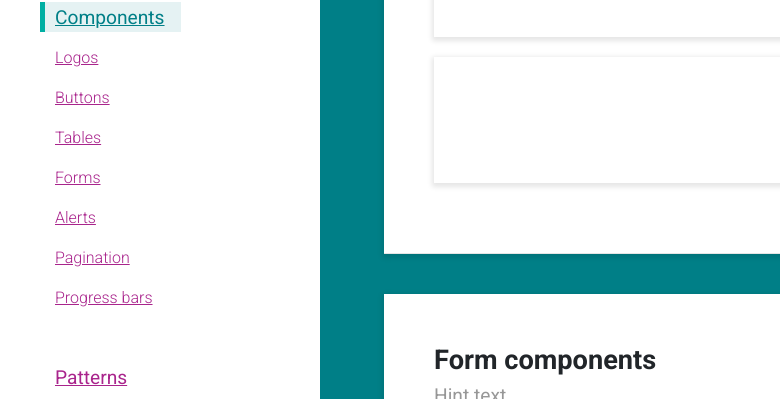
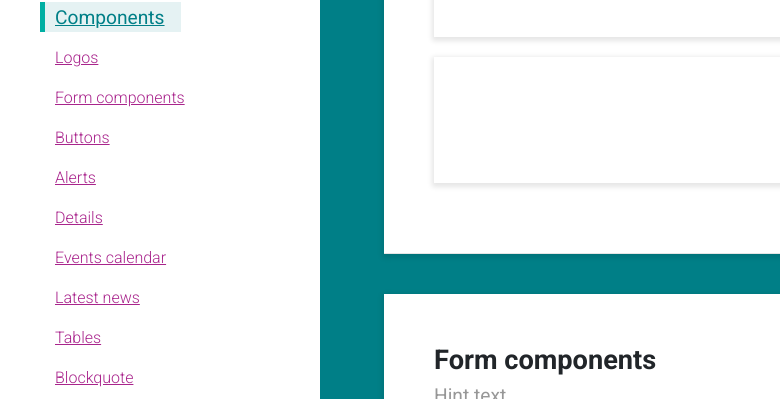
Before and after one commit to yminiawi/broxbourne-design-system, a website: page app/components.html in a window 1280 px wide. Shown: the part 384-783 px from the top of the page, 0-780 px from the left. Drawn offline with nearby package versions, Linux system fonts and the light colour scheme; files that its build step writes are made by us from their sources.

Commit message:
re-organised the navigation in components

```diff
--- a/app/components.html
+++ b/app/components.html
@@ -82,12 +82,16 @@
               <ul class="navigation nav flex-column">
                 <li class="nav-item"><a data-spy="scroll" href="#start-content" class="nav-link primary-nav-active"><h3>Components</h3></a></li>
                 <li class="nav-item"><a data-spy="scroll" href="#logos" class="nav-link">Logos</a></li>
+                <li class="nav-item"><a data-spy="scroll" href="#forms-c" class="nav-link">Form components</a></li>
                 <li class="nav-item"><a data-spy="scroll" href="#buttons" class="nav-link">Buttons</a></li>
+                <li class="nav-item"><a data-spy="scroll" href="#alerts" class="nav-link">Alerts</a></li>
+                <li class="nav-item"><a data-spy="scroll" href="#details" class="nav-link">Details</a></li>
+                <li class="nav-item"><a data-spy="scroll" href="#calendar" class="nav-link">Events calendar</a></li>
+                <li class="nav-item"><a data-spy="scroll" href="#latest-news" class="nav-link">Latest news</a></li>
                 <li class="nav-item"><a data-spy="scroll" href="#tables" class="nav-link">Tables</a></li>
-                <li class="nav-item"><a data-spy="scroll" href="#forms-c" class="nav-link">Forms</a></li>
-                <li class="nav-item"><a data-spy="scroll" href="#alerts" class="nav-link">Alerts</a></li>
-                <li class="nav-item"><a data-spy="scroll" href="#pagination" class="nav-link">Pagination</a></li>
-                <li class="nav-item"><a data-spy="scroll" href="#progress-bars" class="nav-link">Progress bars</a></li>
+                <li class="nav-item"><a data-spy="scroll" href="#blockquote" class="nav-link">Blockquote</a></li>
+                <li class="nav-item"><a data-spy="scroll" href="#breadcrumbs" class="nav-link">Breadcrumbs</a></li>
+                <li class="nav-item"><a data-spy="scroll" href="#in-this-section" class="nav-link">In this section</a></li>
               </ul>
               <ul class="navigation nav flex-column">
                 <li class="nav-item"><a href="patterns.html" class="nav-link"><h3>Patterns</h3></a></li>
--- a/app/styles/main.scss
+++ b/app/styles/main.scss
@@ -274,7 +274,7 @@ p, .p { font-weight: 300;}
 p.leading { }
 a, .a { color: $p-colour-3; font-weight: 500; text-decoration: underline; }
 a:visited, .a:visited { color: $p-colour-1; }
-a:hover, .a:hover { background-color: rgba($p-colour-1, .1); }
+a:hover, .a:hover { color: $p-colour-1; background-color: rgba($p-colour-1, .1); }
 //a:active, .a:active { }
 a:focus, .a:focus {
   background-color: $t-colour-2;
```
